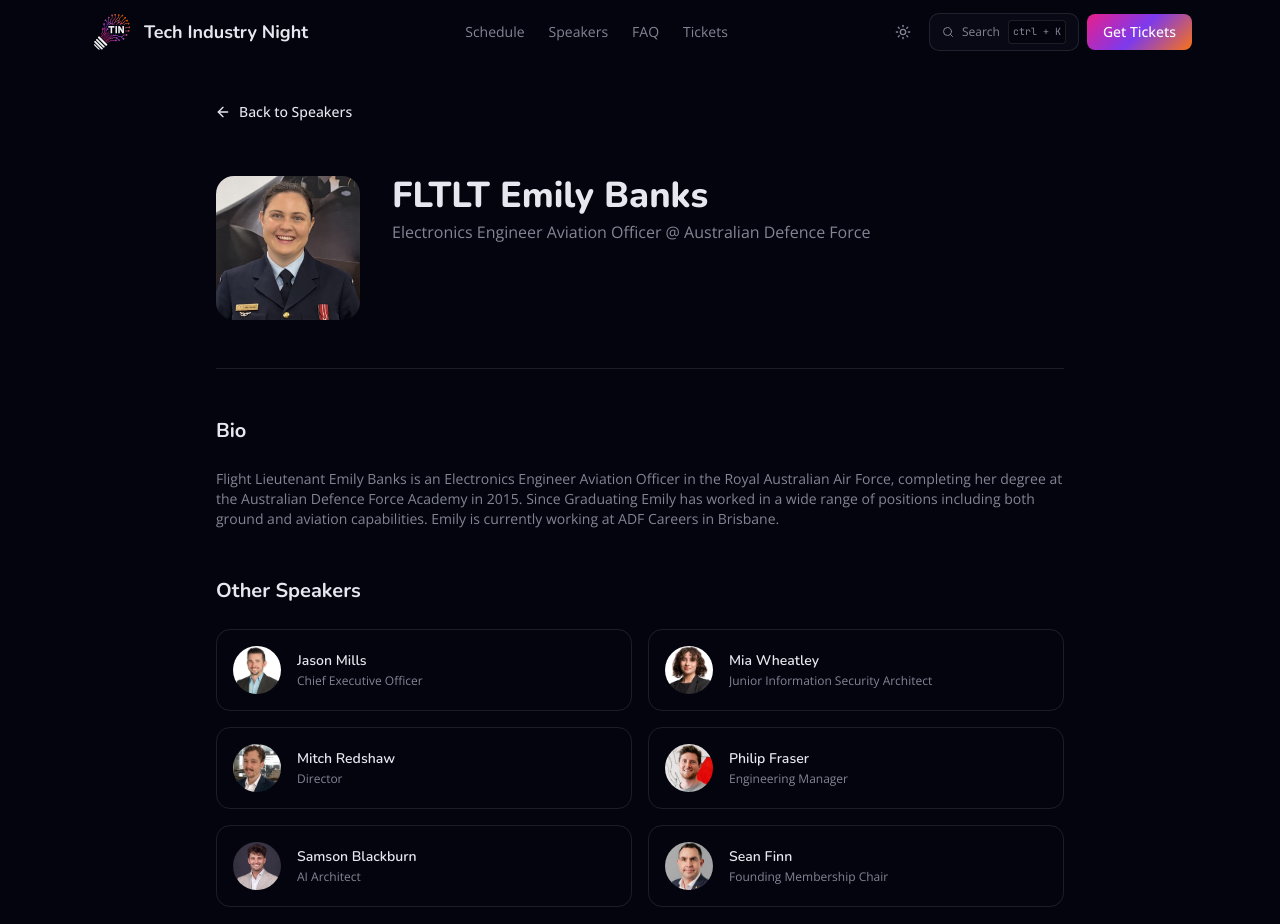
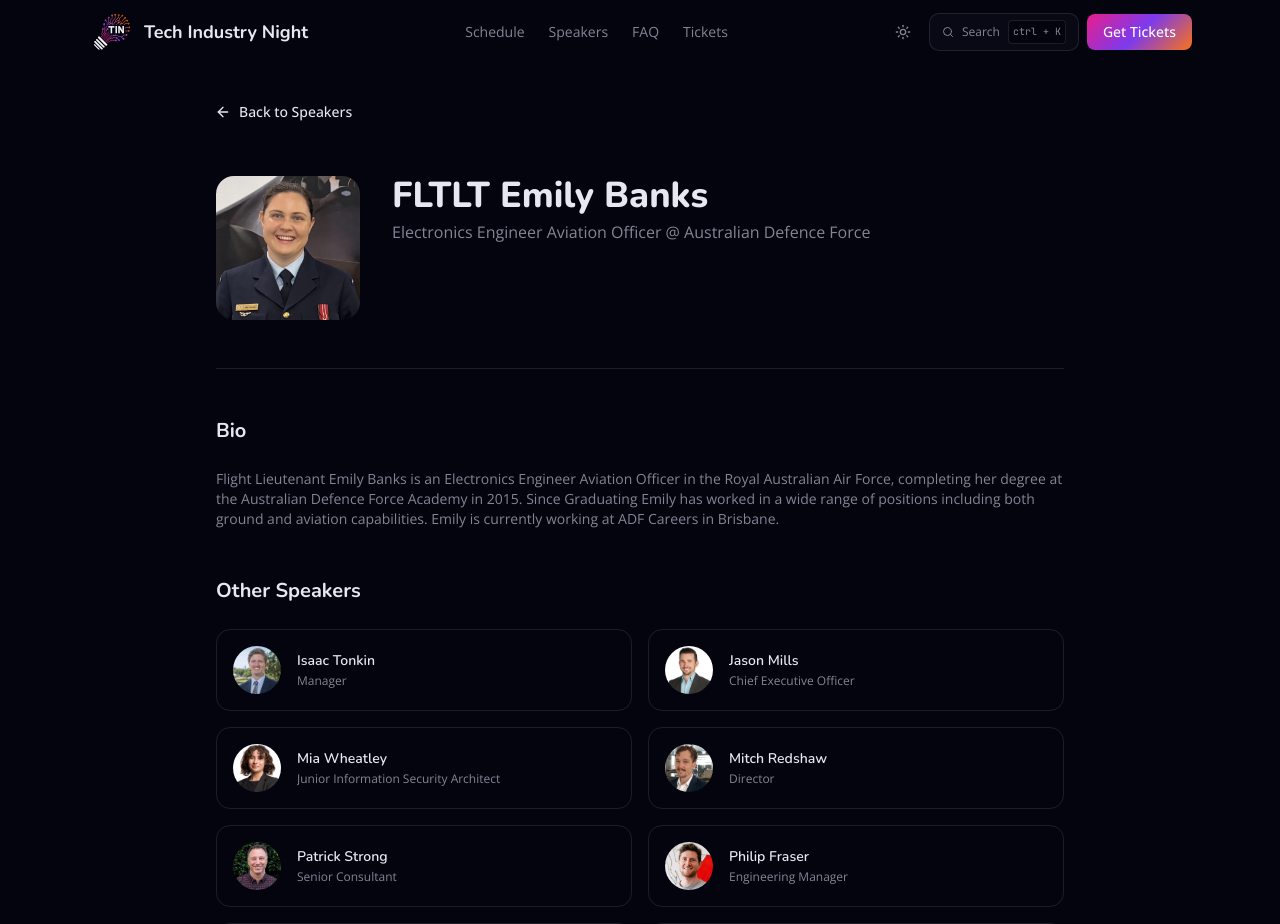
Before and after one commit to liiam-dsouza/qut-tin-website, a React (Vite) app: page /speaker/emily-banks in a window 1280 px wide. Shown: the top 924 px of the page. Built offline with nearby package versions, Linux system fonts and the light colour scheme.

Commit message:
Update speakers 3 yipee

```diff
--- a/src/data/speakers.ts
+++ b/src/data/speakers.ts
@@ -92,4 +92,26 @@ export const speakers: Speaker[] = [
 		photo: "/speakers/jason-mills.png",
 		linkedin: "https://www.linkedin.com/in/jasonmills01/",
 	},
+	{
+		id: "patrick-strong",
+		name: "Patrick Strong",
+		title: "Senior Consultant",
+		company: "Vivanti",
+		bio: [
+			"Patrick Strong is a Queensland University of Technology graduate whose career spans a broad spectrum of roles across the IT landscape. Consistently championing the human element of technology, Patrick pairs technical adaptability with strong people skills to bridge the gap between complex technical solutions and the humans who develop, manage, and use them in 'the real world.' Currently at Vivanti, helping businesses unlock intelligent automation and data-driven strategy.",
+		],
+		photo: "/speakers/patrick-strong.png",
+		linkedin: "https://www.linkedin.com/in/patstrong/",
+	},
+	{
+		id: "isaac-tonkin",
+		name: "Isaac Tonkin",
+		title: "Manager",
+		company: "KPMG",
+		bio: [
+			"Isaac is a Manager at KPMG, applying AI and analytics techniques across enterprise, financial, and research environments. He recently completed his PhD specialising in deep reinforcement learning for trade execution, alongside a range of other experiences across his career.",
+		],
+		photo: "/speakers/isaac-tonkin.png",
+		linkedin: "https://www.linkedin.com/in/isaactonkin/",
+	},
 ] as const
```
Also changed, not shown: public/speakers/isaac-tonkin.png (added), public/speakers/patrick-strong.png (added).
